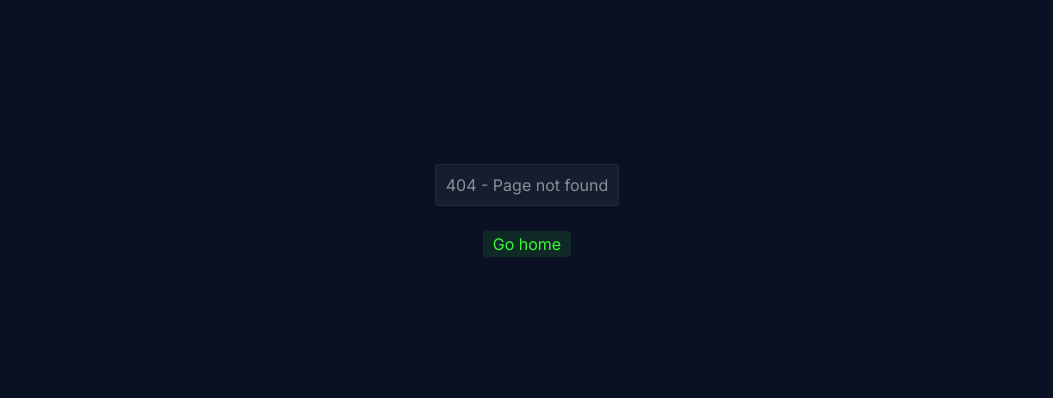
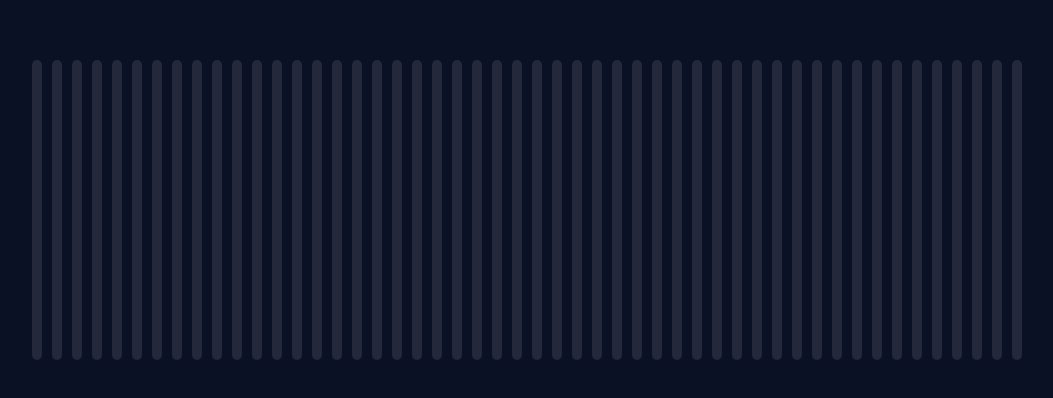
Before and after one commit to luciano44/micro-projects, a Next.js app: page /stripe-wave in a window 1280 px wide. Before the commit this address had no page. Shown: the part 190-588 px from the top of the page, without its empty margins (113-1166 px from the left). Built offline with nearby package versions, Linux system fonts and the light colour scheme.

Commit message:
add stripe wave project

```diff
--- /dev/null
+++ b/src/app/stripe-wave/page.tsx
@@ -0,0 +1,74 @@
+"use client"
+import React, {useState} from "react"
+import "./style.scss"
+
+const page = () => {
+  const [stripeQty, setStripeQty] = useState<number>(50)
+
+  // const handleMouseEnter = (i: number) => {
+  //   const el = document.getElementById(i.toString())
+  //   const elBefore = document.getElementById((i - 1).toString())
+  //   const elAfter = document.getElementById((i + 1).toString())
+
+  //   el?.classList.add("grow-3")
+  //   elBefore?.classList.add("grow-2")
+  //   elAfter?.classList.add("grow-2")
+
+  //   console.clear()
+  //   console.log({el, elBefore, elAfter})
+  // }
+
+  const handleMouseEnter = (i: number) => {
+    const el = document.getElementById(i.toString())
+    const elBefore1 = document.getElementById((i - 1).toString())
+    const elBefore2 = document.getElementById((i - 2).toString())
+    const elAfter1 = document.getElementById((i + 1).toString())
+    const elAfter2 = document.getElementById((i + 2).toString())
+
+    el?.classList.add("grow-3")
+    elBefore1?.classList.add("grow-2")
+    elBefore2?.classList.add("grow-1")
+    elAfter1?.classList.add("grow-2")
+    elAfter2?.classList.add("grow-1")
+
+    // console.clear()
+    // console.log({el, elBefore, elAfter})
+  }
+
+  const handleMouseLeave = (i: number) => {
+    const el = document.getElementById(i.toString())
+    const elBefore1 = document.getElementById((i - 1).toString())
+    const elBefore2 = document.getElementById((i - 2).toString())
+    const elAfter1 = document.getElementById((i + 1).toString())
+    const elAfter2 = document.getElementById((i + 2).toString())
+
+    el?.classList.remove("grow-3")
+    elBefore1?.classList.remove("grow-2")
+    elBefore2?.classList.remove("grow-1")
+    elAfter1?.classList.remove("grow-2")
+    elAfter2?.classList.remove("grow-1")
+
+    // console.clear()
+    // console.log({el, elBefore, elAfter})
+  }
+
+  return (
+    <div className="stripe-wave-page">
+      <div className="wave">
+        {Array.from({length: stripeQty}).map((item, i) => (
+          <div
+            key={i}
+            className="stripe"
+            id={i.toString()}
+            onMouseEnter={() => handleMouseEnter(i)}
+            onMouseLeave={() => handleMouseLeave(i)}
+          >
+            <div></div>
+          </div>
+        ))}
+      </div>
+    </div>
+  )
+}
+
+export default page
--- /dev/null
+++ b/src/app/stripe-wave/style.scss
@@ -0,0 +1,47 @@
+.stripe-wave-page {
+  display: grid;
+  place-content: center;
+  min-height: 100vh;
+
+  .wave {
+    display: flex;
+    align-items: center;
+    // gap: 10px;
+
+    .stripe {
+      height: 300px;
+      width: 10px;
+      padding: 5px;
+      // border: 5px solid rgba(255, 255, 255, 0.1);
+      box-sizing: initial;
+      transition: 0.1s linear;
+
+      div {
+        transition: 0.1s linear;
+        border-radius: 5px;
+        background-color: rgba(255, 255, 255, 0.1);
+        height: 100%;
+        width: 100%;
+      }
+    }
+
+    .grow-1 {
+      height: 310px;
+      div {
+        background-color: rgba(255, 255, 255, 0.25);
+      }
+    }
+    .grow-2 {
+      height: 320px;
+      div {
+        background-color: rgba(255, 255, 255, 0.5);
+      }
+    }
+    .grow-3 {
+      height: 330px;
+      div {
+        background-color: rgba(255, 255, 255, 0.75);
+      }
+    }
+  }
+}
```
